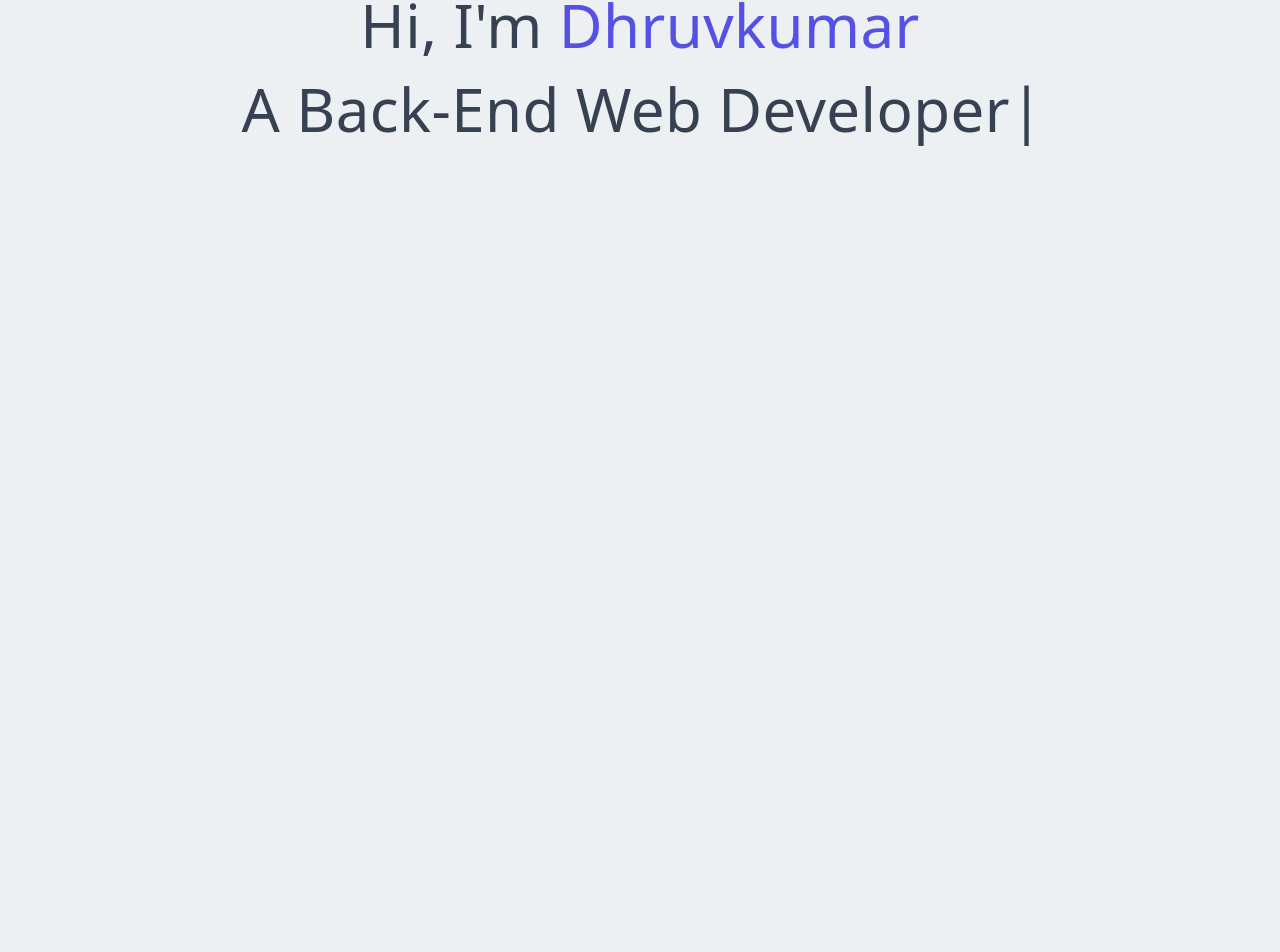
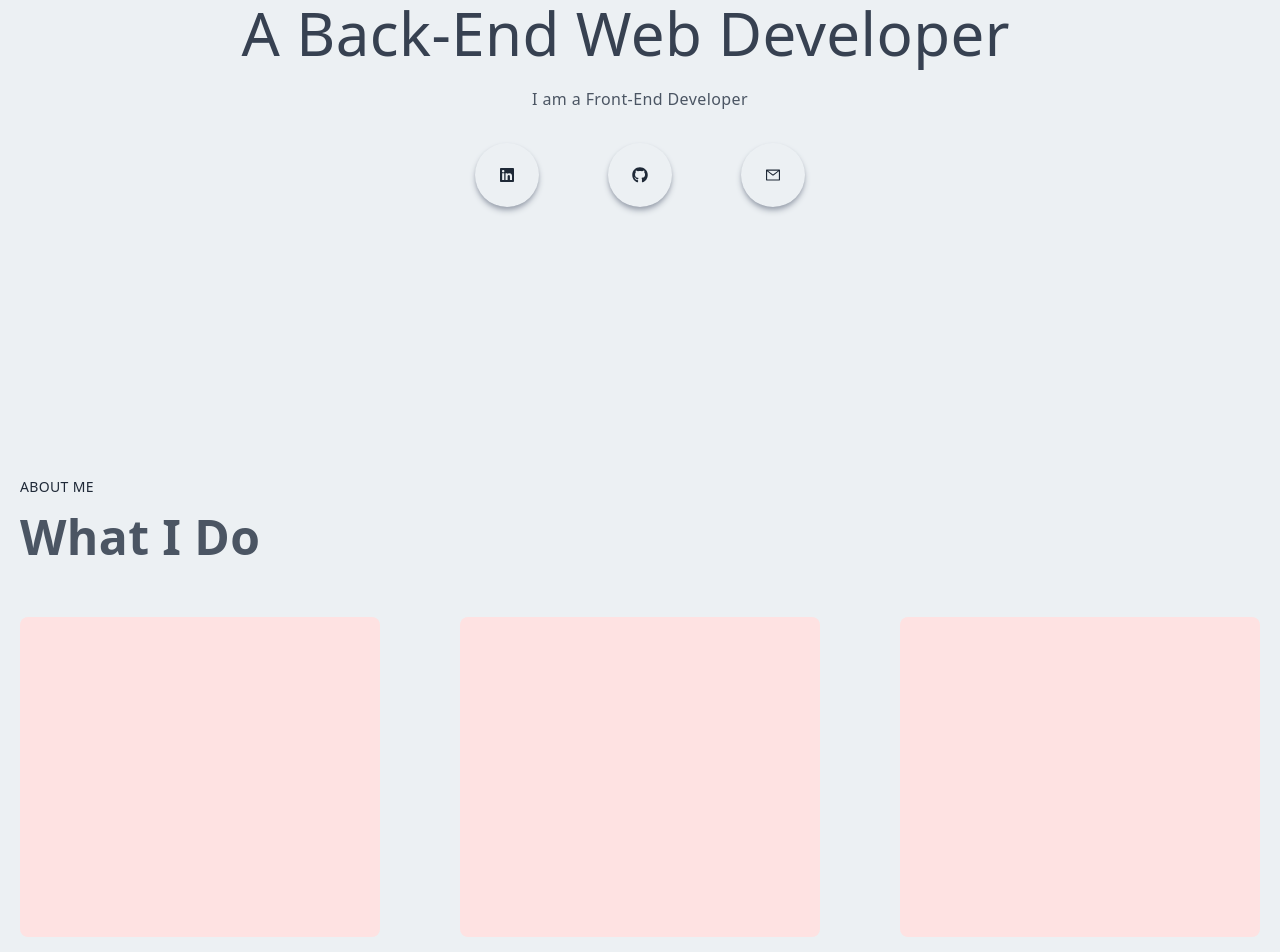
Before and after one commit to DhruvSonani6696/portfolio_dhruvkumar, a Next.js app: page / in a window 1280 px wide. Shown: the part 347-1299 px from the top of the page. Before the commit the page ends 800 px from the top, so only its background shows below. Built offline with nearby package versions, Linux system fonts and the light colour scheme.

Commit message:
Responsive Cards : Done

```diff
--- /dev/null
+++ b/components/About.jsx
@@ -0,0 +1,30 @@
+import React from 'react'
+import Title from 'components/Title'
+import Card from 'components/Card'
+
+const About = () => {
+  return (
+    <div id="about" className='w-full md:h-screen py-6'>
+        <div className='max-w-[1240px] m-auto md:grid'>
+        <Title title="About Me" des="What I Do"/>
+        <div className='grid grid-cols-3 gap-20 max-md:grid-cols-2 max-sm:grid-cols-1'>
+            <Card/>
+            <Card/>
+            <Card/>
+            <Card/>
+            <Card/>
+            <Card/>
+        </div>
+        </div>
+
+    </div>
+  )
+}
+
+export default About
+
+
+// @media (max-width: 640px)
+// .sm\:grid-cols-1 {
+//     grid-template-columns: repeat(1, minmax(0, 1fr));
+// }
--- /dev/null
+++ b/components/Card.js
@@ -0,0 +1,9 @@
+import React from 'react'
+
+const Card = () => {
+  return (
+    <div className='w-full h-80 bg-red-100 rounded-lg shadow-shadowOne flex items-center bg-gradient-to-r from-bodyColor to-[#202327] hover:bg-gradient-to-b hover:from-black hover:to-[#1e2024] transition-color duration-100'></div>
+  )
+}
+
+export default Card
--- a/components/Main.jsx
+++ b/components/Main.jsx
@@ -1,5 +1,7 @@
 import React from "react";
+import { FaGithub, FaLinkedin } from "react-icons/fa";
 import { TypeAnimation } from "react-type-animation";
+import { AiOutlineClose, AiOutlineMail, AiOutlineMenu } from 'react-icons/ai'
 
 const Main = () => {
   return (
@@ -10,7 +12,7 @@ const Main = () => {
             Learning, Evolving!
           </p>
           <h1 className="py-4 text-gray-700">
-            Hi, I'm <span className="text-[#5651e5]">Dhruvkumar</span>
+            Hi, I am <span className="text-[#5651e5]">Dhruvkumar</span>
           </h1>
           <h1 className="py-2 text-gray-700">
             <TypeAnimation
@@ -30,8 +32,32 @@ const Main = () => {
               style={{ fontSize: "1em", paddingLeft: "5px" }}
             />
           </h1>
-          <p></p>
+          <p className="py-4 text-gray-600 max-w-[70%] m-auto">
+            I am a Front-End Developer
+          </p>
+          <div className="flex items-center justify-between max-w-[330px] m-auto py-4">
+            <div className="rounded-full shadow-md shadow-gray-400 p-6 cursor-pointer hover:scale-110 ease-in duration-100">
+              <a href="https://www.linkedin.com/in/dhruvkumarsonani/">
+              <FaLinkedin />
+              </a>
+
+            </div>
+            <div className="rounded-full shadow-md shadow-gray-400 p-6 cursor-pointer hover:scale-110 ease-in duration-100">
+              <a href="https://github.com/DhruvSonani6696">
+              <FaGithub />
+              </a>
+
+            </div>
+            <div className="rounded-full shadow-md shadow-gray-400 p-6 cursor-pointer hover:scale-110 ease-in duration-100">
+            <a href="mailto:dhruvsonani07@gmail.com"><AiOutlineMail /></a>
+
+            </div>
+            {/* <div className="rounded-full shadow-md shadow-gray-400 p-3 cursor-pointer hover:scale-105 ease-in duration-150">
+              <FaLinkedin />
+            </div> */}
+          </div>
         </div>
+
       </div>
     </div>
   );
--- a/components/Navbar.jsx
+++ b/components/Navbar.jsx
@@ -6,12 +6,21 @@ import { FaGithub, FaLinkedin } from 'react-icons/fa'
 
 const Navbar = () => {
   const [nav, setNav] = useState(false)
-
+  const [shadow, setShadow] = useState(false);
+  const [navBg, setNavBg] = useState('#ecf0f3');
+  const [linkColor, setLinkColor] = useState('#1f2937');
   const handleNav = () => {
     setNav(!nav)
   }
   return (
-    <div className='fixed w-full h-20 shadow-xl z-[100]'>
+    <div
+      style={{ backgroundColor: `${navBg}` }}
+      className={
+        shadow
+          ? 'fixed w-full h-20 shadow-xl z-[100] ease-in-out duration-300'
+          : 'fixed w-full h-20 z-[100]'
+      }
+    >
       <div className='flex justify-between items-center w-full h-full px-2 2xl:px-16'>
         <Image src="/assets/logo.png" alt="/" width='125' height='50' />
         <div>
--- /dev/null
+++ b/components/Title.jsx
@@ -0,0 +1,14 @@
+import React from 'react'
+
+const Title = ({title,des}) => {
+  return (
+    <div className="flex flex-col gap-4 font-titleFont mb-14">
+      <h3 className="text-sm uppercase font-dark tracking-wide">
+       {title}
+      </h3>
+      <h1 className="text-4xl md:text-5xl text-gray-600 font-bold capitalize">{des}</h1>
+    </div>
+  );
+}
+
+export default Title
--- a/package.json
+++ b/package.json
@@ -22,6 +22,7 @@
     "react-dom": "18.2.0",
     "react-icons": "^4.7.1",
     "react-type-animation": "^2.1.2",
+    "sharp": "^0.31.3",
     "swr": "^2.0.3",
     "typescript": "4.9.5"
   },
--- a/pages/index.tsx
+++ b/pages/index.tsx
@@ -3,6 +3,7 @@ import Image from 'next/image'
 import Navbar from 'components/Navbar'
 import { Inter } from '@next/font/google'
 import Main from 'components/Main'
+import About from 'components/About'
 
 
 const inter = Inter({ subsets: ['latin'] })
@@ -18,6 +19,7 @@ export default function Home() {
       </Head>
       <Navbar/>
       <Main />
+      <About/>
     </>
   )
 }
```
Also changed, not shown: 2 other files (tests, documents, lock files or other folders).
